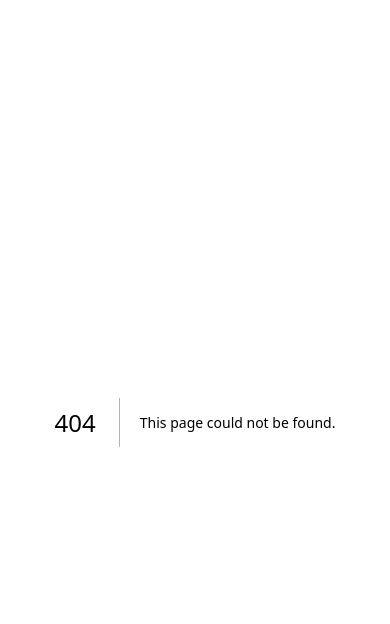
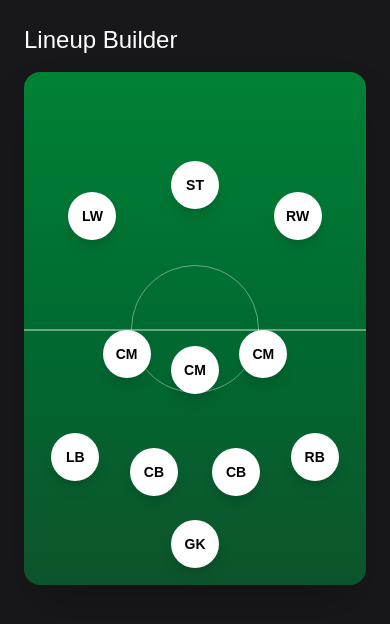
Before and after one commit to Pachara2332/ElevenLineUp, a Next.js app: page /builder in a window 390 px wide. Before the commit this address had no page. Shown: the top 624 px of the page. Built offline with nearby package versions, Linux system fonts and the light colour scheme.

Commit message:
Day 1 -มี Next.js + Tailwind -มีหน้าสนามฟุตบอล -มีตำแหน่ง 4-3-3 แสดงบนสนาม -Responsive

```diff
--- /dev/null
+++ b/app/builder/page.tsx
@@ -0,0 +1,13 @@
+import Pitch from "@/components/Pitch";
+
+export default function BuilderPage() {
+    return (
+        <main className="min-h-screen bg-zinc-900 p-6">
+            <h1 className="text-white text-2xl mb-4">
+                Lineup Builder
+            </h1>
+
+            <Pitch />
+        </main>
+    );
+}
--- a/app/page.tsx
+++ b/app/page.tsx
@@ -1,65 +1,12 @@
-import Image from "next/image";
-
 export default function Home() {
   return (
-    <div className="flex min-h-screen items-center justify-center bg-zinc-50 font-sans dark:bg-black">
-      <main className="flex min-h-screen w-full max-w-3xl flex-col items-center justify-between py-32 px-16 bg-white dark:bg-black sm:items-start">
-        <Image
-          className="dark:invert"
-          src="/next.svg"
-          alt="Next.js logo"
-          width={100}
-          height={20}
-          priority
-        />
-        <div className="flex flex-col items-center gap-6 text-center sm:items-start sm:text-left">
-          <h1 className="max-w-xs text-3xl font-semibold leading-10 tracking-tight text-black dark:text-zinc-50">
-            To get started, edit the page.tsx file.
-          </h1>
-          <p className="max-w-md text-lg leading-8 text-zinc-600 dark:text-zinc-400">
-            Looking for a starting point or more instructions? Head over to{" "}
-            <a
-              href="https://vercel.com/templates?framework=next.js&utm_source=create-next-app&utm_medium=appdir-template-tw&utm_campaign=create-next-app"
-              className="font-medium text-zinc-950 dark:text-zinc-50"
-            >
-              Templates
-            </a>{" "}
-            or the{" "}
-            <a
-              href="https://nextjs.org/learn?utm_source=create-next-app&utm_medium=appdir-template-tw&utm_campaign=create-next-app"
-              className="font-medium text-zinc-950 dark:text-zinc-50"
-            >
-              Learning
-            </a>{" "}
-            center.
-          </p>
-        </div>
-        <div className="flex flex-col gap-4 text-base font-medium sm:flex-row">
-          <a
-            className="flex h-12 w-full items-center justify-center gap-2 rounded-full bg-foreground px-5 text-background transition-colors hover:bg-[#383838] dark:hover:bg-[#ccc] md:w-[158px]"
-            href="https://vercel.com/new?utm_source=create-next-app&utm_medium=appdir-template-tw&utm_campaign=create-next-app"
-            target="_blank"
-            rel="noopener noreferrer"
-          >
-            <Image
-              className="dark:invert"
-              src="/vercel.svg"
-              alt="Vercel logomark"
-              width={16}
-              height={16}
-            />
-            Deploy Now
-          </a>
-          <a
-            className="flex h-12 w-full items-center justify-center rounded-full border border-solid border-black/[.08] px-5 transition-colors hover:border-transparent hover:bg-black/[.04] dark:border-white/[.145] dark:hover:bg-[#1a1a1a] md:w-[158px]"
-            href="https://nextjs.org/docs?utm_source=create-next-app&utm_medium=appdir-template-tw&utm_campaign=create-next-app"
-            target="_blank"
-            rel="noopener noreferrer"
-          >
-            Documentation
-          </a>
-        </div>
-      </main>
-    </div>
+    <main className="min-h-screen flex items-center justify-center">
+      <a
+        href="/builder"
+        className="px-6 py-3 bg-green-600 text-white rounded-xl"
+      >
+        Go Builder
+      </a>
+    </main>
   );
 }
--- /dev/null
+++ b/components/Pitch.tsx
@@ -0,0 +1,21 @@
+import { formations } from "../lib/formations";
+import PositionSlot from "./PositionSlot";
+
+export default function Pitch() {
+    const formation = formations["4-3-3"];
+
+    return (
+        <div className="w-full max-w-2xl mx-auto aspect-[2/3] relative rounded-2xl overflow-hidden shadow-2xl">
+
+            <div className="absolute inset-0 bg-gradient-to-b from-green-700 to-green-900" />
+
+            <div className="absolute left-0 right-0 top-1/2 h-[2px] bg-white/40" />
+            <div className="absolute w-32 h-32 border border-white/40 rounded-full
+                      left-1/2 top-1/2 -translate-x-1/2 -translate-y-1/2" />
+
+            {formation.map((pos, i) => (
+                <PositionSlot key={i} {...pos} />
+            ))}
+        </div>
+    );
+}
--- /dev/null
+++ b/components/PositionSlot.tsx
@@ -0,0 +1,23 @@
+type Props = {
+    role: string;
+    x: number;
+    y: number;
+};
+
+export default function PositionSlot({ role, x, y }: Props) {
+    return (
+        <div
+            className="absolute -translate-x-1/2 -translate-y-1/2"
+            style={{
+                left: `${x}%`,
+                top: `${y}%`,
+            }}
+        >
+            <div className="w-12 h-12 rounded-full bg-white text-black
+                      flex items-center justify-center text-sm font-bold
+                      shadow-lg">
+                {role}
+            </div>
+        </div>
+    );
+}
--- /dev/null
+++ b/lib/formations.ts
@@ -0,0 +1,18 @@
+export const formations = {
+  "4-3-3": [
+    { role: "GK", x: 50, y: 92 },
+
+    { role: "LB", x: 15, y: 75 },
+    { role: "CB", x: 38, y: 78 },
+    { role: "CB", x: 62, y: 78 },
+    { role: "RB", x: 85, y: 75 },
+
+    { role: "CM", x: 30, y: 55 },
+    { role: "CM", x: 50, y: 58 },
+    { role: "CM", x: 70, y: 55 },
+
+    { role: "LW", x: 20, y: 28 },
+    { role: "ST", x: 50, y: 22 },
+    { role: "RW", x: 80, y: 28 },
+  ],
+};
```
